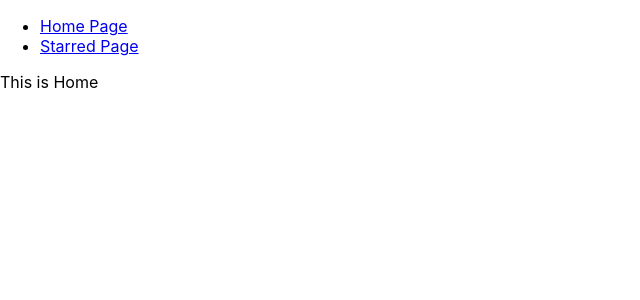
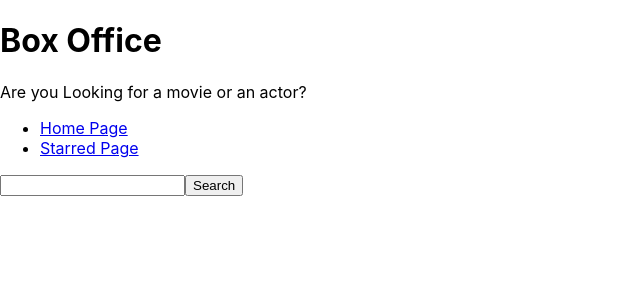
Before and after one commit to Cli-Michael/BoxOffice, a React (Create React App) app: page / in a window 1280 px wide. Shown: the top 300 px of the page, without its empty margins (0-640 px from the left). Built offline with nearby package versions, Linux system fonts and the light colour scheme.

Commit message:
Created Input and fetch results from TV Maze API

```diff
--- a/src/App.js
+++ b/src/App.js
@@ -7,9 +7,6 @@
 
 function App() {
   return (
-    <div>
-      <Nav />
-
       <Switch>
         <Route exact={true} path="/">
           <Home />
@@ -25,7 +22,6 @@
           </div>
         </Route>
       </Switch>
-    </div>
   );
 }
 
--- /dev/null
+++ b/src/components/MainPageLayout.js
@@ -0,0 +1,22 @@
+import React from 'react'
+import Nav from './Nav'
+import Title from './Title'
+
+const MainPageLayout = ({children}) => {
+  return (
+    <div>
+       <Title
+               title="Box Office"
+               subtitle="Are you Looking for a movie or an actor?"
+        />
+
+        <Nav />
+
+        { children }
+
+        {/* Calling the Children is very Important */}
+    </div>
+  )
+}
+
+export default MainPageLayout
--- /dev/null
+++ b/src/components/Title.js
@@ -0,0 +1,12 @@
+import React from "react";
+
+const Title = ({title, subtitle}) => {
+  return (
+    <div>
+      <h1>{title}</h1>
+      <p>{subtitle}</p>
+    </div>
+  );
+};
+
+export default Title;
--- a/src/pages/Home.js
+++ b/src/pages/Home.js
@@ -1,9 +1,42 @@
-import React from 'react'
+import React, { useState } from 'react';
+import MainPageLayout from '../components/MainPageLayout';
 
 const Home = () => {
+  const [input, setInput] = useState('');
+
+  // Function to search the inputValue
+  const onSearch = () => {
+    fetch(`https://api.tvmaze.com/search/shows?q=${input}`)
+      .then(r => r.json())
+      .then(result => {
+        console.log(result);
+      });
+  };
+
+
+  const onInputChange = ev => {
+    setInput(ev.target.value);
+  };
+
+  const onKeyDown = ev => {
+    if (ev.keyCode === 13) {
+      onSearch();
+    }
+  };
+
   return (
-    <div>This is Home</div>
-  )
-}
+    <MainPageLayout>
+      <input
+        type="text"
+        onChange={onInputChange}
+        onKeyDown={onKeyDown}
+        value={input}
+      />
+      <button type="button" onClick={onSearch}>
+        Search
+      </button>
+    </MainPageLayout>
+  );
+};
 
-export default Home
+export default Home;
--- a/src/pages/Starred.js
+++ b/src/pages/Starred.js
@@ -1,9 +1,8 @@
-import React from 'react'
+import React from "react";
+import MainPageLayout from "../components/MainPageLayout";
 
 const Starred = () => {
-  return (
-    <div>This is Starred</div>
-  )
-}
+  return <MainPageLayout>This is Starred</MainPageLayout>;
+};
 
-export default Starred
+export default Starred;
```
